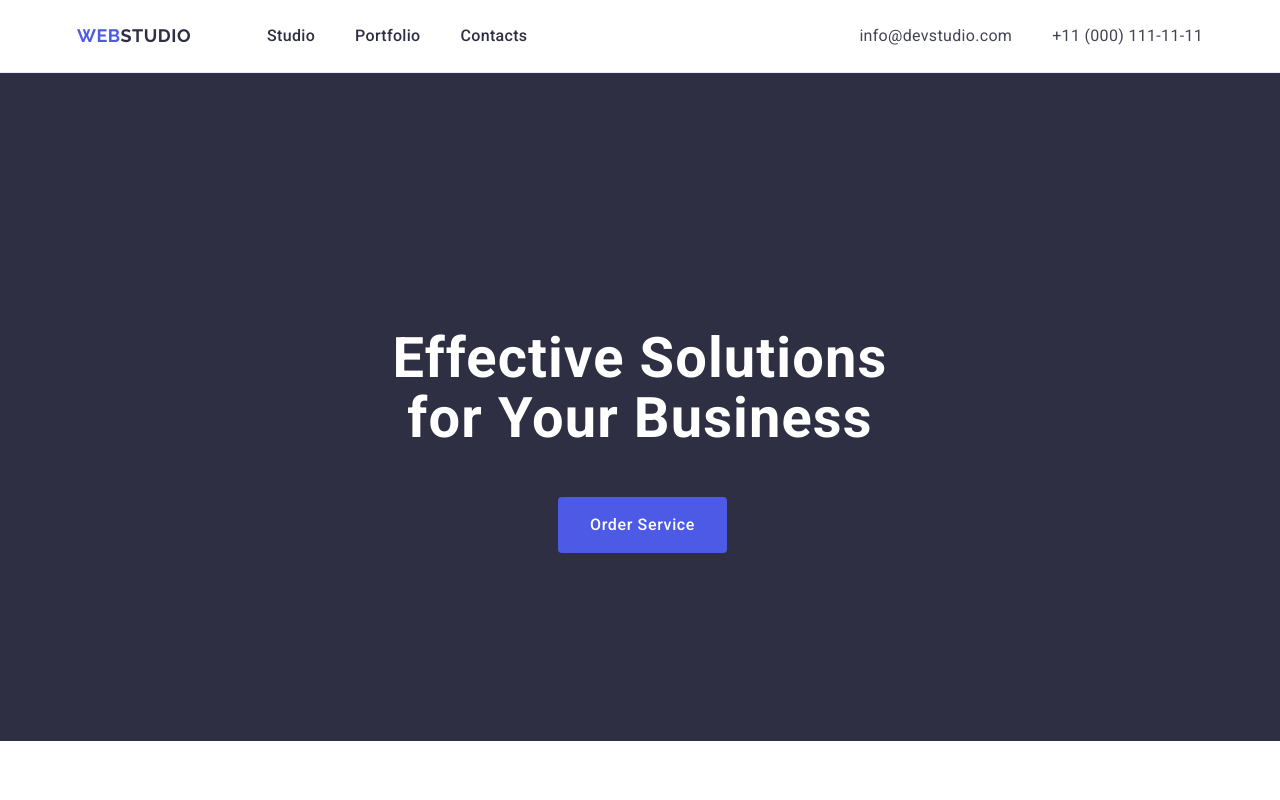
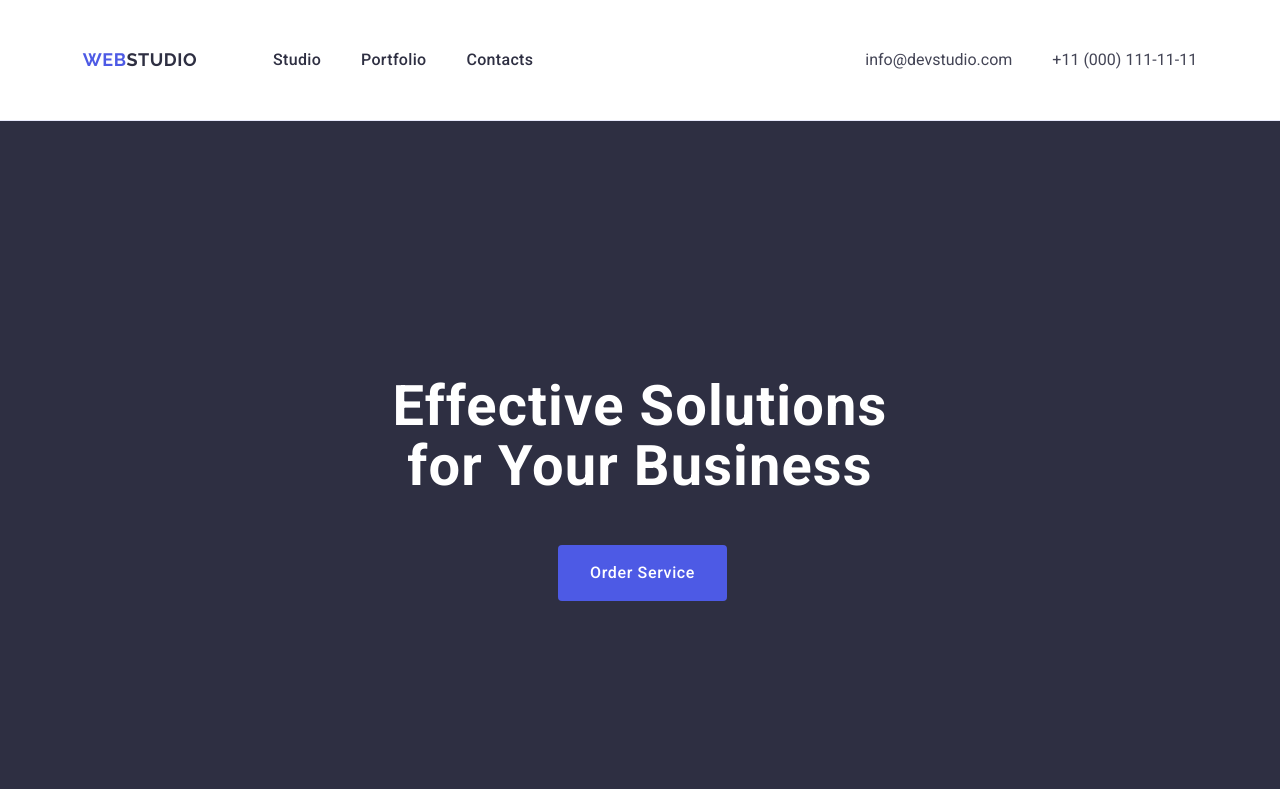
Before and after one commit to viktor-pitukh-IF/goit-markup-hw-03, a plain HTML site: page index.html in a window 1280 px wide. Shown: the top 800 px of the page. Drawn offline with nearby package versions, Linux system fonts and the light colour scheme.

Commit message:
css index header address

```diff
--- a/css/styles.css
+++ b/css/styles.css
@@ -125,8 +125,8 @@ img {
     padding: 24px 0;
 }
 
-.header-addr {
-    /* display: flex; */
+/* .header-addr {
+    display: flex;
     font-style: normal;
     margin-left: 332px;
 }
@@ -141,7 +141,37 @@ img {
     color: #434455;
     line-height: 1.5;
     letter-spacing: 0.02em;
+} */
+
+
+.header-contacts {
+    font-style: normal;
+    /* margin-left: auto; */
+    margin-left: 332px;
 }
+
+.header-contacts__list {
+    display: flex;
+    gap: 40px;
+}
+
+.header-contacts__link {
+    color: var(--color-slate);
+    font-weight: 400;
+    font-size: 16px;
+    line-height: 1.5;
+    display: inline-block;
+    padding-top: 24px;
+    padding-bottom: 24px;
+}
+
+.header-contacts__link:hover,
+.header-contacts__link:focus {
+    color: #434455;
+    line-height: 1.5;
+    letter-spacing: 0.02em;
+}
+
 
 .header-logo:hover,
 .header-logo:focus,
--- a/index.html
+++ b/index.html
@@ -45,7 +45,7 @@
             </li>
           </ul>
 
-          <!-- Address -->
+          <!-- Address
           <address class="header-addr">
             <ul class="header-addr-list">
               <li class="header-addr-item">
@@ -55,6 +55,22 @@
               </li>
               <li class="header-addr-item">
                 <a href="tel:+110001111111" class="header-addr-link"
+                  >+11 (000) 111-11-11</a
+                >
+              </li>
+            </ul>
+          </address>-->
+          <address class="header-contacts">
+            <ul class="header-contacts__list list">
+              <li class="header-contacts__item">
+                <a
+                  class="header-contacts__link link"
+                  href="mailto:info@devstudio.com"
+                  >info@devstudio.com</a
+                >
+              </li>
+              <li class="header-contacts__item">
+                <a class="header-contacts__link link" href="tel:+110001111111"
                   >+11 (000) 111-11-11</a
                 >
               </li>
```
